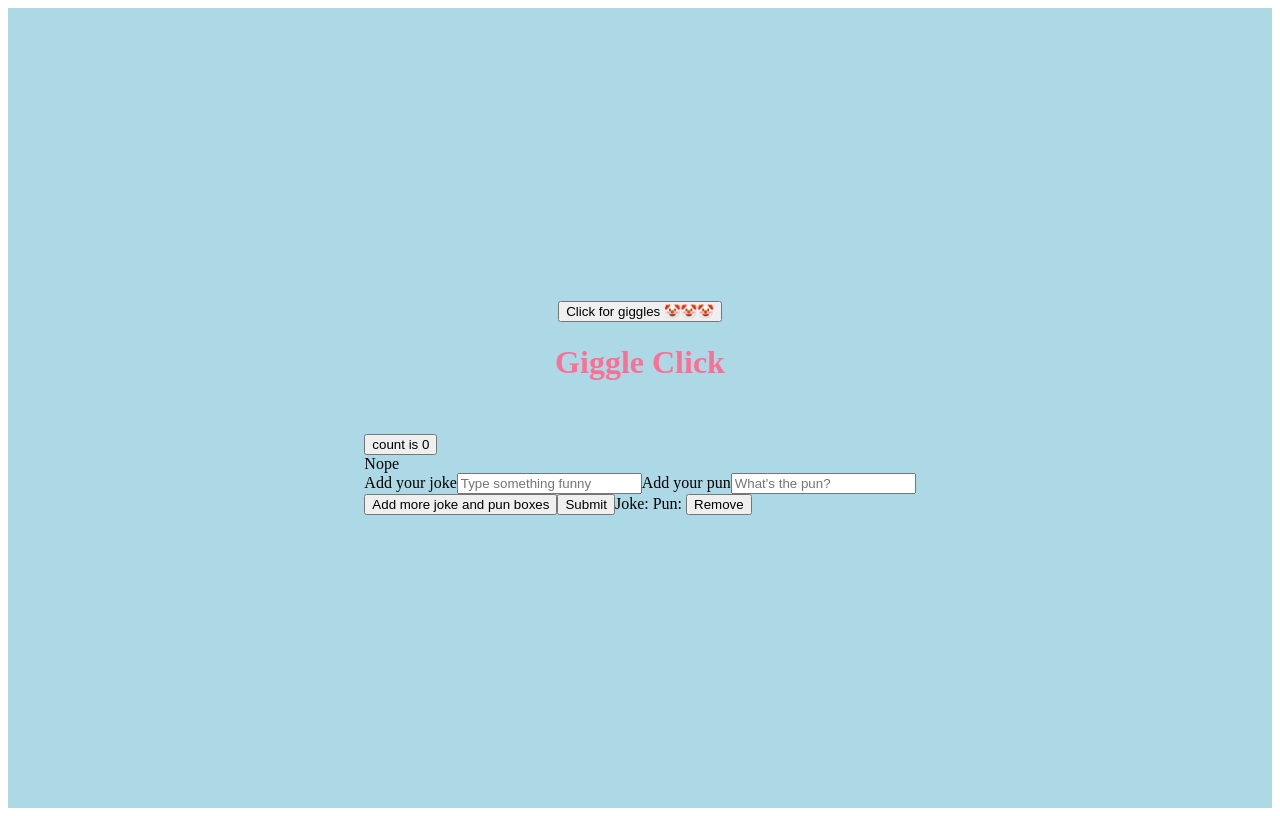
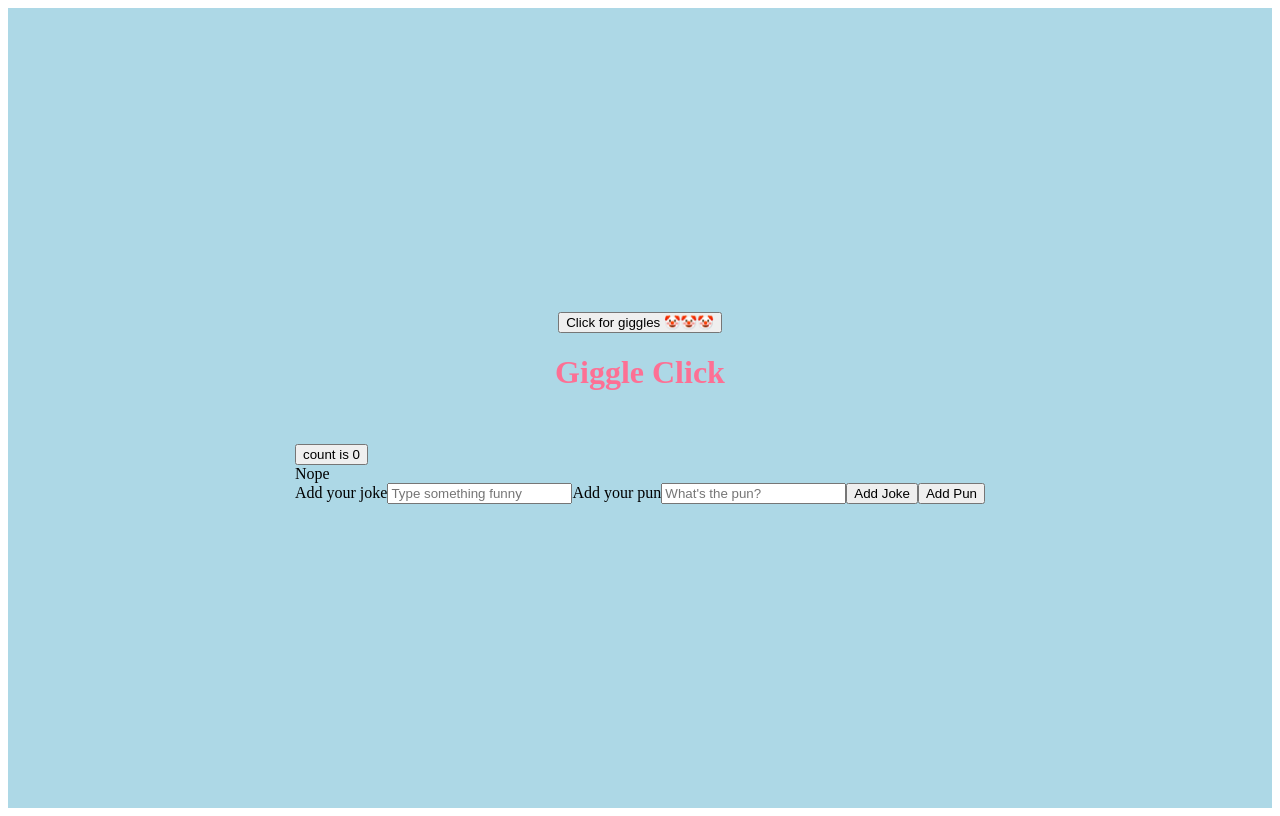
Before and after one commit to millipede-cpu/giggle-click, a React (Vite) app in the folder app/: page / in a window 1280 px wide. Built offline with nearby package versions, Linux system fonts and the light colour scheme.

Commit message:
Remove cluttered code, refactor with useState for each input
Co-authored-by: Peter <PJSalter@users.noreply.github.com>
Co-authored-by: Milly <millipede-cpu@users.noreply.github.com>

```diff
--- a/app/src/AddJoke.tsx
+++ b/app/src/AddJoke.tsx
@@ -1,128 +1,78 @@
-import { useState } from "react";
+import { useState, ChangeEvent } from "react";
+import { AppliedTheFavouriteJoke } from "./AppliedTheFavouriteJoke";
+import { IJokes } from "./interfaces";
+
 interface AddJokeProps {
-  joke: string;
-  pun: string;
-  funnyHAHA: string;
-  answerPun: string;
+  status: string;
 }
-const AddJoke: React.FC<AddJokeProps> = ({
-  joke,
-  pun,
-  funnyHAHA,
-  answerPun,
-}) => {
-  const [jokeFields, setJokeFields] = useState([{ joke: "", pun: "" }]);
 
-  const handleChange = (event: React.ChangeEvent<HTMLInputElement>) => {
+export default function AddJoke({ status = "empty" }: AddJokeProps) {
+  const [joke, setJoke] = useState<string>("");
+  const [pun, setPun] = useState<string>("");
+  const [jokeList, setJokeList] = useState<IJokes[]>([]);
+
+  // conditional statement to set status to 'success' if user submits correct answer
+  if (status === "success") {
+    return <h1>That's right!</h1>;
+  }
+
+  const handleChange = (event: ChangeEvent<HTMLInputElement>): void => {
     event.preventDefault();
-    let jokeCopy = [...funnyHAHA];
-    let punCopy = [...answerPun];
-    jokeCopy[0] = capitalizeFirstLetter(event.target.value);
-    punCopy[1] = capitalizeFirstLetter(event.target.value);
-    setJokeFields(jokeFields);
-    // setJokeFields(punCopy);
-    console.log(event.target.value);
+    if (event.target.name === "joke") {
+      setJoke(event.target.value);
+    } else {
+      setPun(event.target.value);
+    }
   };
-  function capitalizeFirstLetter(user: String) {
-    return user.charAt(0).toUpperCase() + user.slice(1);
-  }
+
+  const addJoke = (): void => {
+    const newJoke = { jokeName: joke, punName: pun };
+    setJokeList([...jokeList, newJoke]);
+    setJoke("");
+  };
+
+  const addPun = (): void => {
+    const newPun = { jokeName: joke, punName: pun };
+    setJokeList([...jokeList, newPun]);
+    setPun("");
+  };
 
   const handleSubmit = (event: React.SyntheticEvent) => {
     event.preventDefault();
-    setJokeFields(jokeFields);
-  };
-
-  const addJoke = () => {
-    let newJoke = { joke: "", pun: "" };
-    setJokeFields([...jokeFields, newJoke]);
-  };
-
-  const removeJokes = (index: number) => {
-    let data = [...jokeFields];
-    data.splice(index, 0);
-    setJokeFields(data);
   };
 
   return (
     <form onSubmit={handleSubmit}>
-      {jokeFields.map((_input, index) => {
-        return (
-          <div key={index}>
       <label htmlFor="joke">Add your joke</label>
       <input
         placeholder="Type something funny"
         type="text"
-              value={joke}
+        defaultValue={joke}
         id="joke"
         name="joke"
         onChange={handleChange}
-              required
       />
       <label htmlFor="pun">Add your pun</label>
       <input
         placeholder="What's the pun?"
         type="text"
         id="pun"
-              value={pun}
+        defaultValue={pun}
         name="pun"
         onChange={handleChange}
-              required
       />
+
+      <button type="submit" onClick={addJoke}>
+        Add Joke
+      </button>
+      <button type="submit" onClick={addPun}>
+        Add Pun
+      </button>
+      <div className="jokeList">
+        {jokeList.map((joke: IJokes, key: number) => {
+          return <AppliedTheFavouriteJoke key={key} joke={joke} />;
+        })}
       </div>
-        );
-      })}
-
-      <button type="button" onClick={addJoke}>
-        Add more joke and pun boxes
-      </button>
-      <button type="submit" onClick={() => handleSubmit}>
-        Submit
-      </button>
-      <span>Joke: {joke}</span>
-      <span>Pun: {pun}</span>
-      <button type="button" onClick={() => removeJokes}>
-        Remove
-      </button>
     </form>
   );
-};
-
-export default AddJoke;
-
-// const [joke, setAddJoke] = useState({ addJoke: "", punchline: "" });
-
-// const handleChange = (event: React.ChangeEvent<HTMLInputElement>) => {
-//   setAddJoke({ ...joke, [event.target.name]: event.target.value });
-// };
-
-// const handleSubmit = (event: React.FormEvent<HTMLFormElement>) => {
-//   event.preventDefault();
-//   addJoke(joke);
-//   setAddJoke({ addJoke: "", punchline: "" });
-// };
-
-// return (
-//   <form onSubmit={handleSubmit}>
-//     <label htmlFor="joke"></label>
-//     <input
-//       placeholder="Add a new joke"
-//       value={joke.addJoke}
-//       onChange={handleChange}
-//       type="text"
-//       id="joke"
-//       name="joke"
-//     />
-//     <input
-//       placeholder="Add the punchline"
-//       value={joke.punchline}
-//       onChange={handleChange}
-//       type="text"
-//       id="punchline"
-//       name="punchline"
-//     />
-//     <button onClick={() => joke} className="submit-joke">
-//       Submit Joke
-//     </button>
-//   </form>
-// );
-// }
+}
```
Lines whose indentation alone changed are shown as unchanged.
